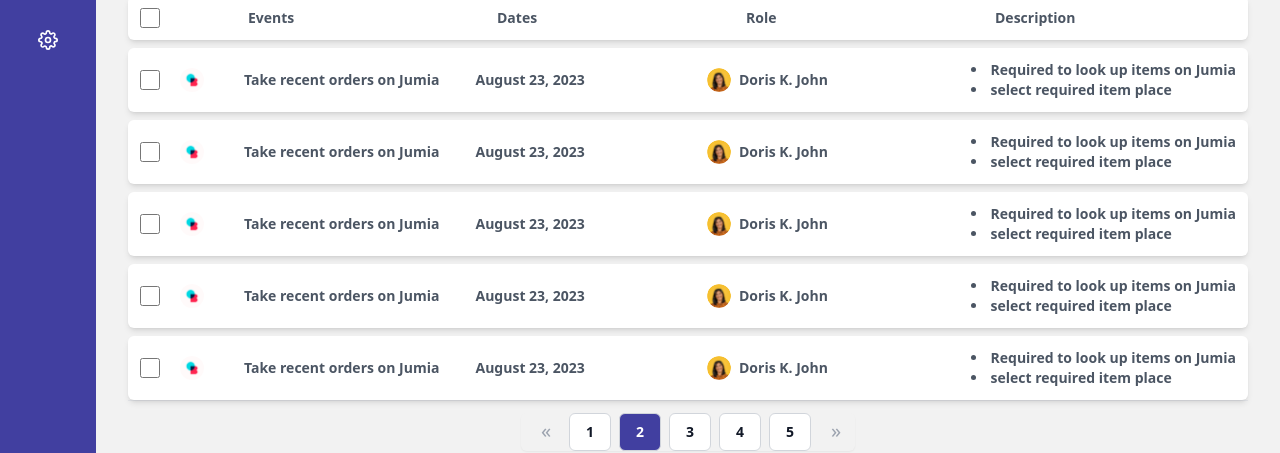
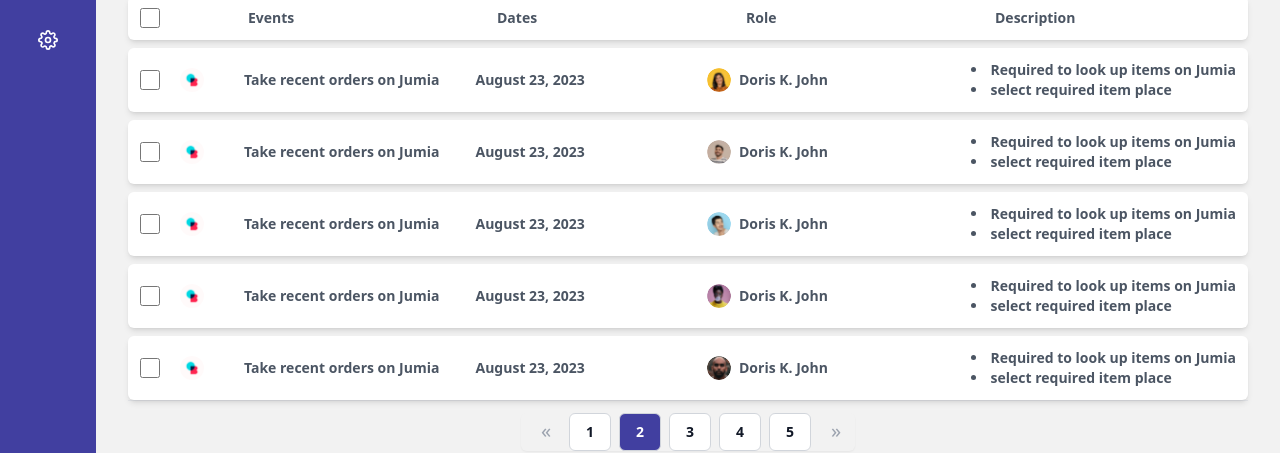
Before and after one commit to shamoo53/Demo, a React (Vite) app: page /dashboard in a window 1280 px wide. Shown: the part 142-595 px from the top of the page. Built offline with nearby package versions, Linux system fonts and the light colour scheme.

Commit message:
made changes to the modal

```diff
--- a/package.json
+++ b/package.json
@@ -14,9 +14,11 @@
     "@heroicons/react": "^2.1.5",
     "aos": "^2.3.4",
     "daisyui": "^4.12.11",
+    "date-fns": "^4.1.0",
     "formik": "^2.4.6",
     "icons": "^1.0.0",
     "react": "^18.3.1",
+    "react-datepicker": "^7.4.0",
     "react-dom": "^18.3.1",
     "react-icons": "^5.3.0",
     "react-router-dom": "^6.26.2",
--- a/src/App.jsx
+++ b/src/App.jsx
@@ -7,6 +7,7 @@ import CreateAccount from "./components/Pages/CreateAccount";
 import TokenInput from "./components/Pages/TokenInput";
 import ForgottenPassword from "./components/Pages/ForgottenPassword";
 import Dashboard from './components/Dashboard'
+
 
 
 import React, { useEffect } from 'react';
--- a/src/components/CardText.jsx
+++ b/src/components/CardText.jsx
@@ -1,23 +1,16 @@
 import React from 'react';
 import Doris from '../assets/doris.svg';
-import Bee from '../assets/bee.svg';
-import newIcon from '../assets/icontwo.svg'
-import three from '../assets/iconthree.svg'
-import four from '../assets/iconfour.svg'
-import five from '../assets/iconfive.svg'
-import six from '../assets/iconsix.svg'
 
-const CardText = () => {
+const CardText = ({ BeeIcon }) => {
   const data = [
     {
-      Bee: Bee,
+      Bee: BeeIcon,
       task: 'Take recent orders on Jumia',
       date: 'August 23, 2023',
       Doris: Doris,
       name: 'Doris K. John',
       description: 'Required to look up items on Jumia, select required item place',
     },
-
   ];
 
   return (
--- a/src/components/Cards.jsx
+++ b/src/components/Cards.jsx
@@ -1,4 +1,6 @@
 import React from 'react';
+import Doris from '../assets/doris.svg';
+import Bee from '../assets/bee.svg';
 
 export default function Cards({ data }) {
   return (
@@ -10,10 +12,14 @@ export default function Cards({ data }) {
               type="checkbox"
               className="form-checkbox h-5 w-5 text-gray-600 rounded border-gray-300 mr-3"
             />
-            <img src={item.icon} alt="User Icon" className="h-6 w-6" />
-            <div className="flex-1 text-gray-600 font-semibold pl-8 text-sm leading-5">{item.task}</div>
+            <img src={item.Doris} alt="User Icon" className="h-6 w-6" />
+            <div className="flex-1 text-gray-600 font-semibold pl-8 text-sm leading-5">{item.eventTitle}</div>
             <div className="flex-1 text-gray-600 font-semibold text-sm leading-5">{item.date}</div>
-            <div className="flex-1 text-gray-600 font-semibold text-sm leading-5">
+            <div className="flex-1 text-gray-600 font-semibold text-sm   leading-5 flex items-center">
+              <img src={Bee} alt="Bee Icon" className="h-6 w-6 mr-2" />
+              <span className="items-center">{item.role}</span>
+            </div>
+            <div className="flex-1 text-gray-600 font-semibold text-sm leading-5 ">
               <ul className="list-disc list-inside font-semibold text-sm leading-5">
                 <li>{item.description}</li>
               </ul>
--- a/src/components/Dashboard.jsx
+++ b/src/components/Dashboard.jsx
@@ -11,6 +11,12 @@ import Pagination from '../components/Pagination';
 import EventModal from './Modal/EventModal'; // Modal Import
 import AOS from 'aos';
 import 'aos/dist/aos.css';
+import Bee from '../assets/bee.svg';
+import newIcon from '../assets/icontwo.svg'
+import three from '../assets/iconthree.svg'
+import four from '../assets/iconfour.svg'
+import five from '../assets/iconfive.svg'
+import six from '../assets/iconsix.svg'
 
 import {
   Dialog, DialogBackdrop,DialogPanel,Menu,MenuButton, MenuItem,MenuItems, TransitionChild,} from '@headlessui/react';
@@ -48,6 +54,7 @@ export default function Example() {
   const addEvent = (event) => {
     setEvents((prevEvents) => [...prevEvents, event]);
   };
+
 
   return (
     <>
@@ -108,10 +115,14 @@ export default function Example() {
               <ul role="list" className="flex flex-1 flex-col gap-y-7">
                 <li>
                   <ul role="list" className="-mx-2 mt-6 space-y-10">
-                    <div className="relative flex items-center justify-center ">
-                      <div className="absolute inset-y-0 left-0 w-full bg-white rounded-l-[15px] py-4  " />
-                      <RxDashboard className="relative pt-2 z-10 cursor-pointer " style={{ fontSize: '24px', color: '#413FA0' }} />
+                  <div className="relative flex items-center justify-center">
+                  <div>
+
+                  <div className="absolute inset-y-0 left-0 right-0 w-full bg-white rounded-l-[15px] py-4 " />
+                  <RxDashboard className="relative  pt-2 z-10 cursor-pointer" style={{ fontSize: '24px', color: '#413FA0' }} />
                 </div>
+                  </div>
+
                     <div className="relative flex items-center justify-center  cursor-pointer">
                       <FiSettings className="relative z-10" style={{ fontSize: '20px', color: '#ffffff' }} />
                     </div>
@@ -178,64 +189,35 @@ export default function Example() {
           <main className="py-2 bg-[#F2F2F2]">
             <div className="px-4 sm:px-6 lg:px-8  bg-[#F2F2F2]">
               {/* Your content */}
-              <ButtonSearch openModal={openModal} /> {/* Pass openModal function here */}
-              <div className='pt-4'
-              data-aos="fade-up"
-              >
+              <ButtonSearch openModal={openModal} />
+      <div className='pt-4' data-aos="fade-up">
         <CardComponent />
       </div>
 
       {events.map((event, index) => (
-                <div key={index} className='pt-4'
-                  data-aos="fade-down-right"
-                >
+        <div key={index} className='pt-4' data-aos="fade-down-right">
           <Cards data={[event]} />
         </div>
-
       ))}
 
       {/* Modal Component */}
-          <div
-          data-aos="zoom-in-up"
-
-          >
-
-
-
-              <div className='mt-2'
-
-
-              >
-              <CardText/>
+      <div data-aos="zoom-in-up">
+      <div className='mt-2'>
+        <CardText BeeIcon={Bee} />
       </div>
-
-              <div className='mt-2'
-
-
-              >
-              <CardText/>
+      <div className='mt-2'>
+        <CardText BeeIcon={newIcon} />
       </div>
-
-              <div className='mt-2'
-
-              >
-              <CardText/>
+      <div className='mt-2'>
+        <CardText BeeIcon={three} />
       </div>
-
-              <div className='mt-2'
-
-              >
-              <CardText/>
+      <div className='mt-2'>
+        <CardText BeeIcon={four} />
       </div>
-
-              <div className='mt-2'
-
-              >
-              <CardText/>
+      <div className='mt-2'>
+        <CardText BeeIcon={five} />
       </div>
       </div>
-
-
 
       <EventModal isOpen={isModalOpen} closeModal={closeModal} addEvent={addEvent} />
 
--- a/src/components/Modal/EventModal.jsx
+++ b/src/components/Modal/EventModal.jsx
@@ -76,13 +76,14 @@
 // }
 
 
-// this is the other modal
-import React, { useState } from 'react';
+// this is the other modalimport React, { useState } from 'react';import { useState } from 'react';
 import { Dialog } from '@headlessui/react';
-
+import Doris from '../../assets/doris.svg';
+import { useState } from 'react';
+import DatePicker from 'react-datepicker';
 
 export default function EventModal({ isOpen, closeModal, addEvent }) {
-  const [event, setEvent] = useState({ eventTitle: '', description: '', date: '', role: '' });
+  const [event, setEvent] = useState({ eventTitle: '', description: '', date: '', role: '', Doris: Doris });
 
   const handleSubmit = (e) => {
     e.preventDefault();
@@ -106,17 +107,14 @@ export default function EventModal({ isOpen, closeModal, addEvent }) {
           {/* Modal Header */}
           <div className="flex justify-center items-center border-b pb-3 relative">
             {/* "+" button on the left-hand side of the text */}
-            <button className="w-8 h-8 bg-[#000000] text-white rounded-full flex items-center justify-center hover:bg-[#000000] mr-2">
+            <button className="w-6 h-6 bg-[#000000] text-white rounded-full flex items-center justify-center hover:bg-[#000000] mr-2">
               +
             </button>
 
             {/* "Add Event" text */}
             <span className="text-lg font-semibold">Add Event</span>
 
-
-
             {/* "×" close button */}
-
             <button
               onClick={closeModal}
               className="absolute right-4 top-2 text-2xl font-bold text-gray-600 hover:text-gray-800"
```
Also changed, not shown: 1 other file (tests, documents, lock files or other folders). Lines whose indentation alone changed are shown as unchanged.
